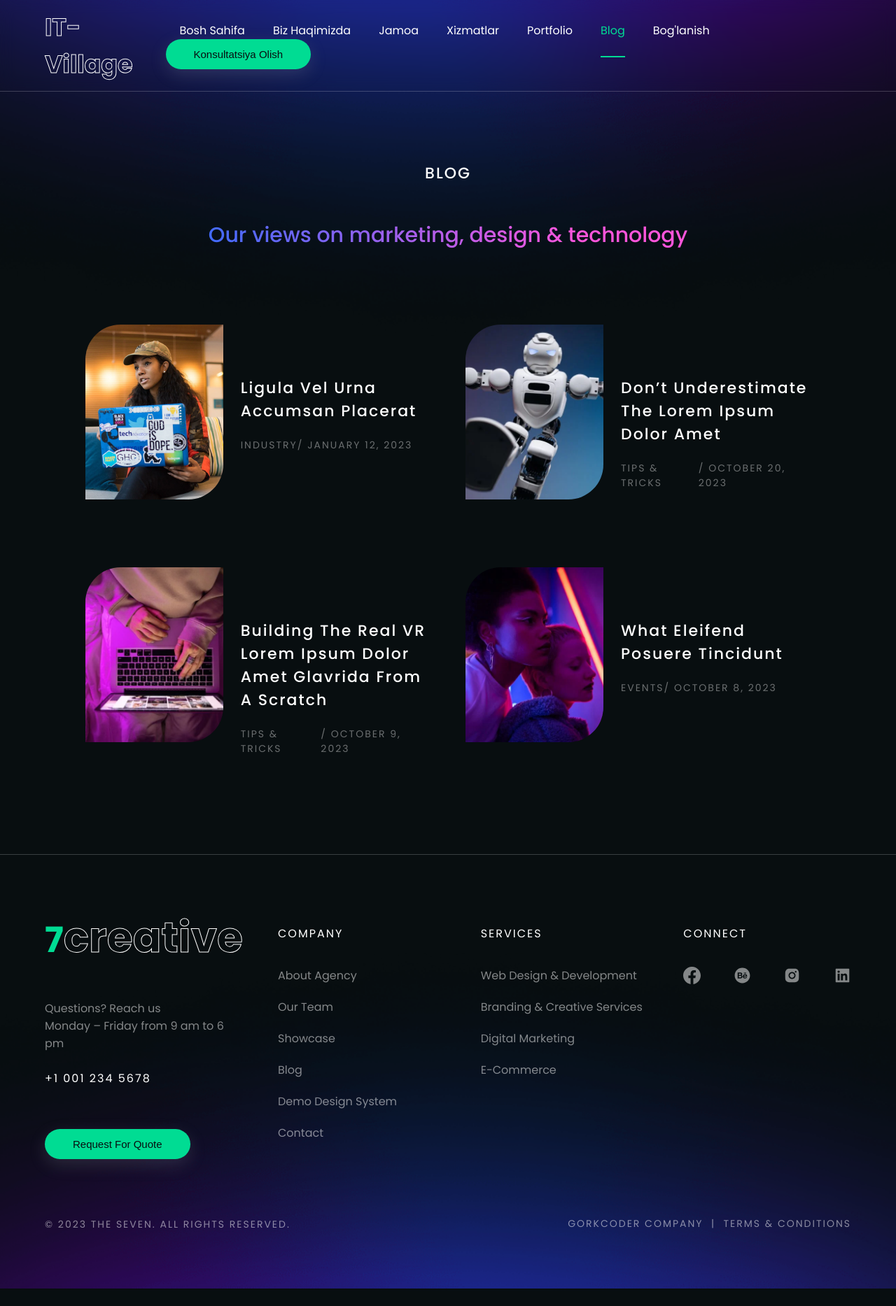
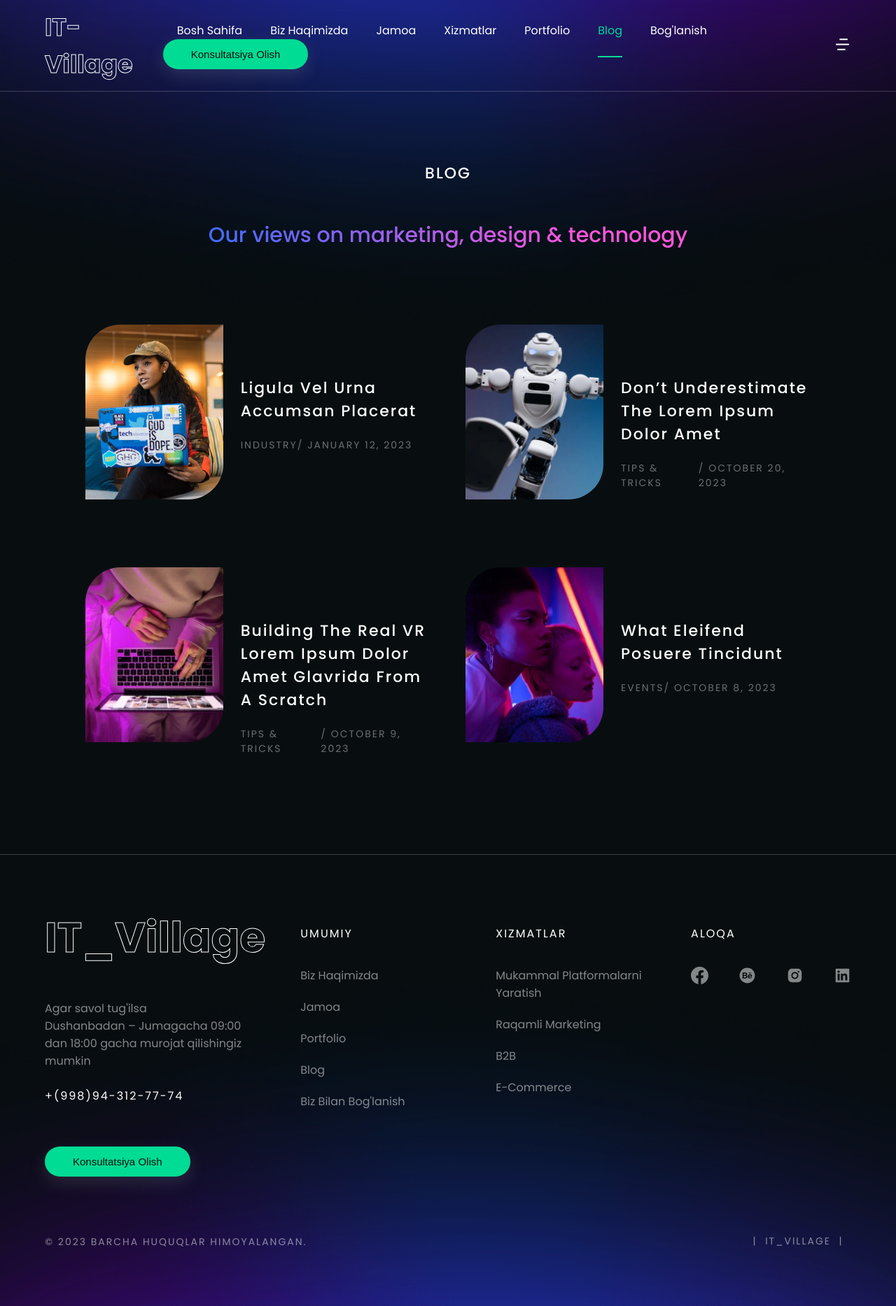
Before and after one commit to Jahongir7/itvillage-shablon, a Next.js app: page /blogs in a window 1280 px wide. Shown: the whole page at 70% size. Before the commit the page ends 1842 px from the top, so only its background shows below. Built offline with nearby package versions, Linux system fonts and the light colour scheme.

Commit message:
first commit

```diff
--- a/components/Testimonial.js
+++ b/components/Testimonial.js
@@ -60,8 +60,8 @@ const Testimonial = () => {
           </div>
           <div className="cards">
             <Slider {...settings}>
-              {testimonial.map((user) => (
-                <div>
+              {testimonial.map((user, index) => (
+                <div key={index}>
                   <div className="card">
                     <div className="image">
                       <div className="img">
--- a/components/common/Footer.js
+++ b/components/common/Footer.js
@@ -1,102 +1,104 @@
-import Link from "next/link"
-import { TitleLogo } from "./Title"
-import { BsFacebook } from "react-icons/bs"
-import { AiFillBehanceCircle, AiFillInstagram, AiFillLinkedin } from "react-icons/ai"
+import Link from "next/link";
+import { TitleLogo } from "./Title";
+import { BsFacebook } from "react-icons/bs";
+import {
+  AiFillBehanceCircle,
+  AiFillInstagram,
+  AiFillLinkedin,
+} from "react-icons/ai";
 
 const Footer = () => {
   return (
     <>
       <footer>
-        <div className='container'>
-          <div className='grid-4'>
-            <div className='logo'>
-              <TitleLogo title='creative' caption='7' className='logobg' />
+        <div className="container">
+          <div className="grid-4">
+            <div className="logo">
+              <TitleLogo title="IT_Village" caption="" className="logobg" />
               <br />
               <span>
-                Questions? Reach us <br /> Monday – Friday from 9 am to 6 pm
+                Agar savol tug'ilsa <br /> Dushanbadan – Jumagacha 09:00 dan
+                18:00 gacha murojat qilishingiz mumkin
               </span>
               <br />
               <br />
-              <h3>+1 001 234 5678</h3>
+              <h3>+(998)94-312-77-74</h3>
               <br />
-              <button className='button-primary'>Request for quote</button>
+              <button className="button-primary">Konsultatsiya olish</button>
             </div>
             <ul>
-              <h3>COMPANY</h3>
+              <h3>UMUMIY</h3>
               <li>
-                <Link href='/'>About agency</Link>
+                <Link href="/">Biz haqimizda</Link>
               </li>
               <li>
-                <Link href='/'>Our team</Link>
+                <Link href="/">Jamoa</Link>
               </li>
               <li>
-                <Link href='/'>Showcase</Link>
+                <Link href="/">Portfolio</Link>
               </li>
               <li>
-                <Link href='/'>Blog</Link>
+                <Link href="/">Blog</Link>
               </li>
               <li>
-                <Link href='/'>Demo design system</Link>
-              </li>
-              <li>
-                <Link href='/'>Contact</Link>
+                <Link href="/">Biz bilan bog'lanish</Link>
               </li>
             </ul>
             <ul>
-              <h3>SERVICES</h3>
+              <h3>XIZMATLAR</h3>
               <li>
-                <Link href='/'>Web Design & Development</Link>
+                <Link href="/">Mukammal platformalarni yaratish</Link>
               </li>
               <li>
-                <Link href='/'>Branding & Creative Services</Link>
+                <Link href="/">Raqamli marketing</Link>
               </li>
               <li>
-                <Link href='/'>Digital Marketing</Link>
+                <Link href="/">B2B</Link>
               </li>
               <li>
-                <Link href='/'>E-Commerce</Link>
+                <Link href="/">E-Commerce</Link>
               </li>
             </ul>
             <ul>
-              <h3>CONNECT</h3>
-              <div className='connect'>
+              <h3>ALOQA</h3>
+              <div className="connect">
                 <li>
-                  <Link href='/'>
+                  <Link href="/">
                     <BsFacebook size={25} />
                   </Link>
                 </li>
                 <li>
-                  <Link href='/'>
+                  <Link href="/">
                     <AiFillBehanceCircle size={25} />
                   </Link>
                 </li>
                 <li>
-                  <Link href='/'>
+                  <Link href="/">
                     <AiFillInstagram size={25} />
                   </Link>
                 </li>
                 <li>
-                  <Link href='/'>
+                  <Link href="/">
                     <AiFillLinkedin size={25} />
                   </Link>
                 </li>
               </div>
             </ul>
           </div>
-          <div className='legal connect py'>
-            <div className='text'>
-              <span>© 2023 THE SEVEN. ALL RIGHTS RESERVED.</span>
+          <div className="legal connect py">
+            <div className="text">
+              <span>© 2023 BARCHA HUQUQLAR HIMOYALANGAN.</span>
             </div>
-            <div className='connect'>
-              <span>GORKCODER COMPANY</span>
+            <div className="connect">
               <span> &nbsp; | &nbsp; </span>
-              <span>TERMS & CONDITIONS</span>
+              <span>IT_VILLAGE</span>
+              <span> &nbsp; | &nbsp; </span>
             </div>
           </div>
         </div>
       </footer>
     </>
-  )
-}
+  );
+};
 
-export default Footer
+export default Footer;
--- a/components/common/Header.js
+++ b/components/common/Header.js
@@ -4,12 +4,10 @@ import { useRouter } from "next/router";
 import { useEffect, useState } from "react";
 import { RiMenu4Line } from "react-icons/ri";
 import { AiOutlineClose } from "react-icons/ai";
-import useWindowDimensions from "../screenSize";
 
 const Header = () => {
   const [activeLink, setActiveLink] = useState("");
   const [open, setOpen] = useState(false);
-  const { width } = useWindowDimensions();
   const router = useRouter();
   useEffect(() => {
     setActiveLink(router.pathname);
@@ -34,50 +32,46 @@ const Header = () => {
               Bosh sahifa
             </Link>
             <Link
-              href="/agency"
+              href="/"
               className={activeLink == "/agency" ? "activeLink" : "none"}
             >
               Biz haqimizda
             </Link>
             <Link
-              href="/team"
+              href="/"
               className={activeLink == "/team" ? "activeLink" : "none"}
             >
               Jamoa
             </Link>
             <Link
-              href="/services"
+              href="/"
               className={activeLink == "/services" ? "activeLink" : "none"}
             >
               Xizmatlar
             </Link>
             <Link
-              href="/showcase"
+              href="/"
               className={activeLink == "/showcase" ? "activeLink" : "none"}
             >
               Portfolio
             </Link>
             <Link
-              href="/blogs"
+              href="/"
               className={activeLink == "/blogs" ? "activeLink" : "none"}
             >
               Blog
             </Link>
             <Link
-              href="/contact"
+              href="/"
               className={activeLink == "/contact" ? "activeLink" : "none"}
             >
               Bog'lanish
             </Link>
             <button className="button-primary">Konsultatsiya olish</button>
           </nav>
-          {width < 880 ? (
-            <button onClick={() => setOpen(!open)}>
-              {open ? <AiOutlineClose size={25} /> : <RiMenu4Line size={25} />}
-            </button>
-          ) : (
-            ""
-          )}
+          <button onClick={() => setOpen(!open)}>
+            {open ? <AiOutlineClose size={25} /> : <RiMenu4Line size={25} />}
+          </button>
         </div>
       </header>
     </>
--- a/components/screenSize.js
+++ /dev/null
@@ -1,26 +0,0 @@
-import { useEffect, useState } from "react";
-
-function getWindowDimensions() {
-  const { innerWidth: width, innerHeight: height } = window;
-  return {
-    width,
-    height,
-  };
-}
-
-export default function useWindowDimensions() {
-  const [windowDimensions, setWindowDimensions] = useState(
-    getWindowDimensions()
-  );
-
-  useEffect(() => {
-    function handleResize() {
-      setWindowDimensions(getWindowDimensions());
-    }
-
-    window.addEventListener("resize", handleResize);
-    return () => window.removeEventListener("resize", handleResize);
-  }, []);
-
-  return windowDimensions;
-}
```
